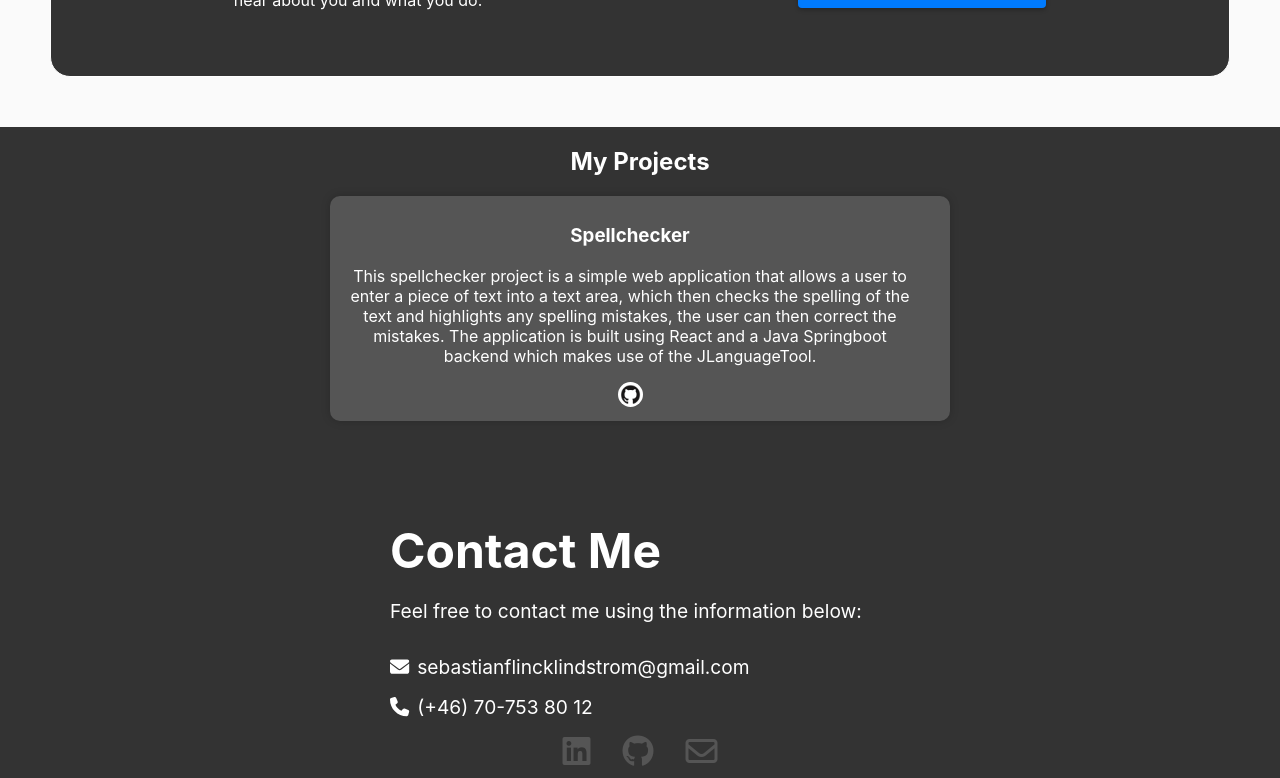
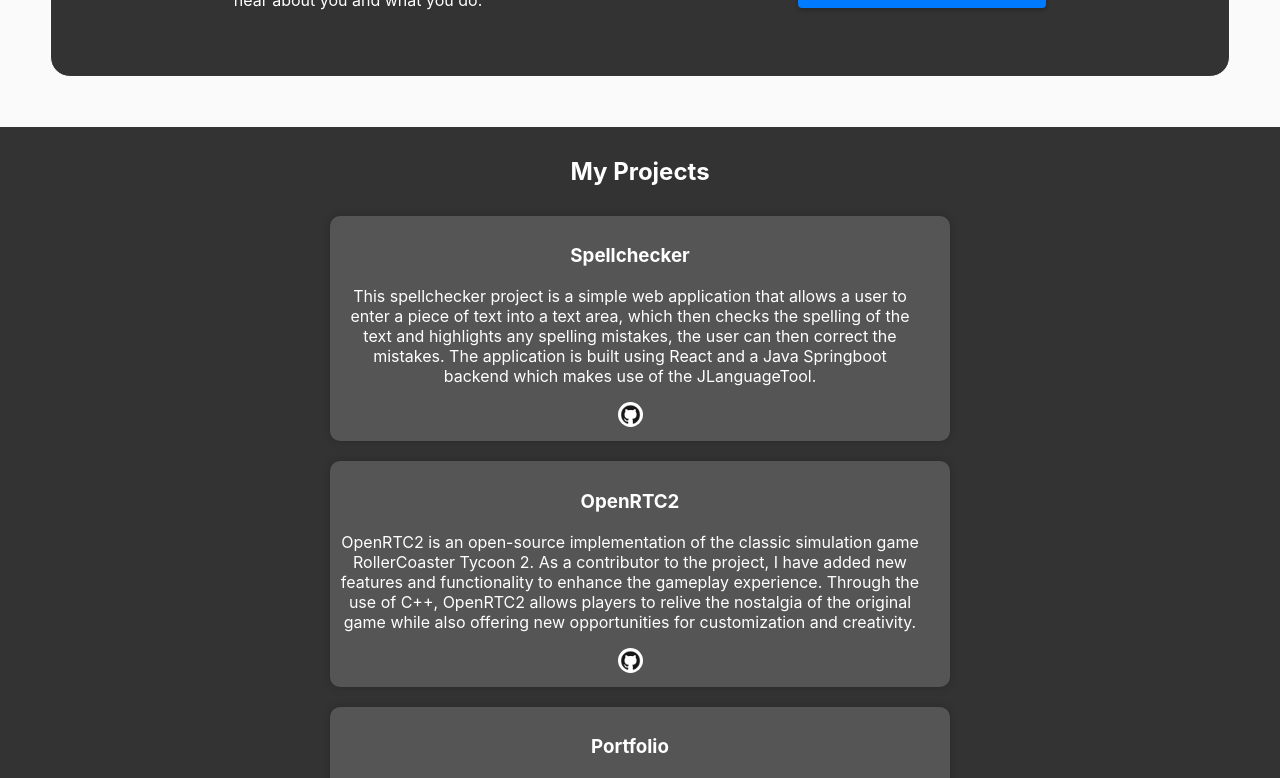
Before and after one commit to Bepso/portfolio, a React (Create React App) app in the folder portfolio/: page / in a window 1280 px wide. Shown: the part 1200-1978 px from the top of the page. Built offline with nearby package versions, Linux system fonts and the light colour scheme; a small style sheet from the web is missing.

Commit message:
Add more projects

```diff
--- a/portfolio/src/components/Projects/Project/Project.js
+++ b/portfolio/src/components/Projects/Project/Project.js
@@ -3,7 +3,7 @@
 import githubLogo from '../../../assets/project-images/GitHub.png'
 
 function Project(props) {
-  const { title, description, githubLink, imageSrc } = props;
+  const { title, description, githubLink } = props;
   return (
     <a href={githubLink} target="_blank" rel="noopener noreferrer" className="project-link">
       <div className="project-container">
--- a/portfolio/src/components/Projects/Projects.css
+++ b/portfolio/src/components/Projects/Projects.css
@@ -1,12 +1,14 @@
 .App-projects-parent{
     background-color: #333;
+    color:white;
+    padding: 10px;
 }
 
 .App-projects {
-    display: inline-block;
+    display: flex;
+    flex-wrap: wrap;
     justify-content: center;
     align-items: center;
-    flex-wrap: wrap;
     background-color: #333;
     color: white;
   }
--- a/portfolio/src/components/Projects/Projects.js
+++ b/portfolio/src/components/Projects/Projects.js
@@ -1,18 +1,27 @@
 import React from 'react';
-import './Projects.css'
 import Project from './Project/Project';
-import project1Image from '../../assets/project-images/spellcheck.png'
+import './Projects.css';
 
 function Projects() {
   return (
     <div className='App-projects-parent'>
+      <h2>My Projects</h2>
       <section id="projects"className="App-projects">
-        <h2>My Projects</h2>
+
         <Project
           title="Spellchecker"
           description="This spellchecker project is a simple web application that allows a user to enter a piece of text into a text area, which then checks the spelling of the text and highlights any spelling mistakes, the user can then correct the mistakes. The application is built using React and a Java Springboot backend which makes use of the JLanguageTool."
           githubLink="https://github.com/Bepso/SpellChecker"
-          imageSrc={project1Image}
+        />
+        <Project
+          title="OpenRTC2"
+          description="OpenRTC2 is an open-source implementation of the classic simulation game RollerCoaster Tycoon 2. As a contributor to the project, I have added new features and functionality to enhance the gameplay experience. Through the use of C++, OpenRTC2 allows players to relive the nostalgia of the original game while also offering new opportunities for customization and creativity."
+          githubLink="https://github.com/Bepso/OpenRCT2"
+        />
+        <Project
+          title="Portfolio"
+          description="This portfolio project was built using React, a popular JavaScript library for building user interfaces. The portfolio includes a homepage, an 'About Me' section, and a 'My Projects' section where users can learn about my coding projects and view my GitHub repositories. The website is responsive and optimized for viewing on both desktop and mobile devices. It also includes custom CSS styling for a visually appealing design. Through this project, I was able to showcase my web development skills and create a professional online presence for myself."
+          githubLink="https://github.com/Bepso/portfolio"
         />
       </section>
     </div>
```
